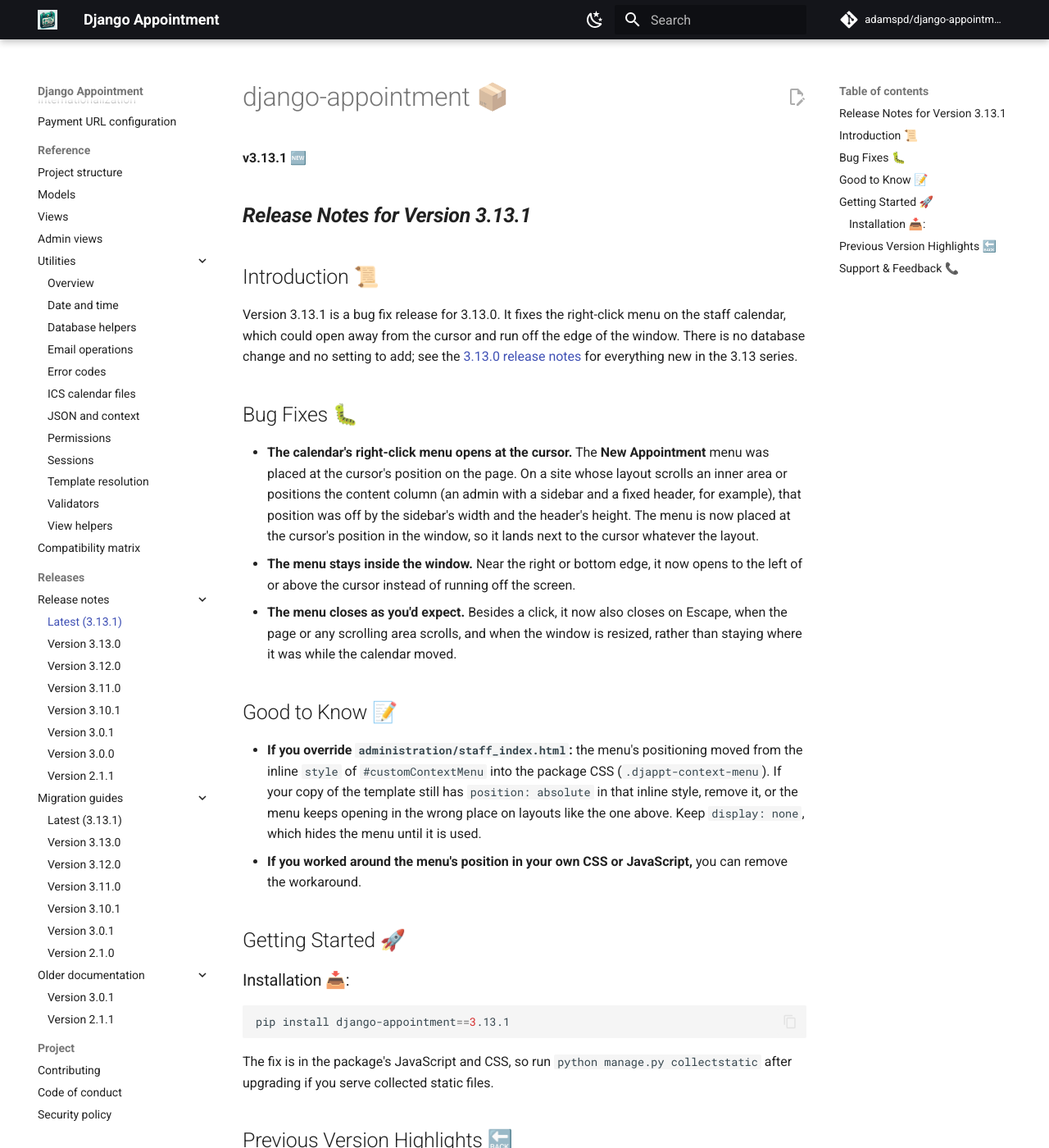
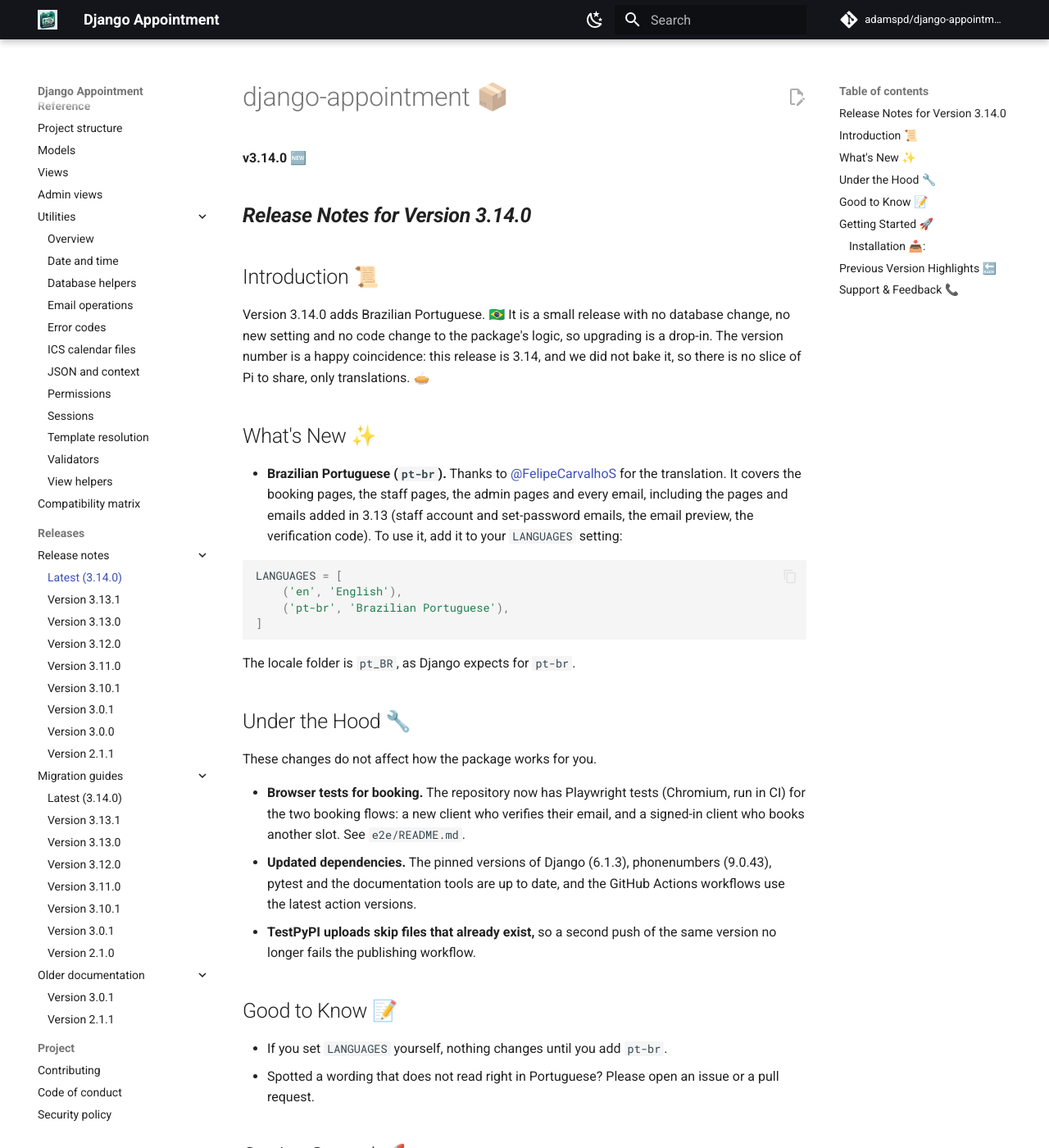
Before and after one commit to adamspd/django-appointment, an MkDocs documentation site: the page built from docs/release_notes/latest.md, in a window 1280 px wide and 1400 px high. Shown: the whole window at 82% size. Built offline with MkDocs 1.6.1 and Material for MkDocs 9.7.7, drawn with Linux system fonts in a browser that asks for light colours; comment, search, counter and statistics services are not loaded; some of the changed text lies outside the part shown.

Commit message:
Release 3.14.0
Add Brazilian Portuguese.

````diff
--- a/appointment/__init__.py
+++ b/appointment/__init__.py
@@ -6,5 +6,5 @@
 __url__ = "https://github.com/adamspd/django-appointment"
 __package_website__ = "https://django-appt.adamspierredavid.com/"
 __package_doc_url__ = "https://django-appt-doc.adamspierredavid.com/"
-__version__ = "3.13.1"
+__version__ = "3.14.0"
 __test_version__ = False
--- a/docs/release_notes/latest.md
+++ b/docs/release_notes/latest.md
@@ -1,49 +1,61 @@
 # django-appointment 📦
 
-**v3.13.1 🆕**
+**v3.14.0 🆕**
 
-## ___Release Notes for Version 3.13.1___
+## ___Release Notes for Version 3.14.0___
 
 ## Introduction 📜
 
-Version 3.13.1 is a bug fix release for 3.13.0. It fixes the right-click menu on the staff calendar, which could open
-away from the cursor and run off the edge of the window. There is no database change and no setting to add; see the
-[3.13.0 release notes](v3_13_0.md) for everything new in the 3.13 series.
+Version 3.14.0 adds Brazilian Portuguese. 🇧🇷 It is a small release with no database change, no new setting and no
+code change to the package's logic, so upgrading is a drop-in. The version number is a happy coincidence: this release
+is 3.14, and we did not bake it, so there is no slice of Pi to share, only translations. 🥧
 
-## Bug Fixes 🐛
+## What's New ✨
 
-- **The calendar's right-click menu opens at the cursor.** The **New Appointment** menu was placed at the cursor's
-  position on the page. On a site whose layout scrolls an inner area or positions the content column (an admin with a
-  sidebar and a fixed header, for example), that position was off by the sidebar's width and the header's height. The
-  menu is now placed at the cursor's position in the window, so it lands next to the cursor whatever the layout.
-- **The menu stays inside the window.** Near the right or bottom edge, it now opens to the left of or above the cursor
-  instead of running off the screen.
-- **The menu closes as you'd expect.** Besides a click, it now also closes on Escape, when the page or any scrolling
-  area scrolls, and when the window is resized, rather than staying where it was while the calendar moved.
+- **Brazilian Portuguese (`pt-br`).** Thanks to [@FelipeCarvalhoS](https://github.com/FelipeCarvalhoS) for the
+  translation. It covers the booking pages, the staff pages, the admin pages and every email, including the pages and
+  emails added in 3.13 (staff account and set-password emails, the email preview, the verification code). To use it,
+  add it to your `LANGUAGES` setting:
+
+  ```python
+  LANGUAGES = [
+      ('en', 'English'),
+      ('pt-br', 'Brazilian Portuguese'),
+  ]
+  ```
+
+  The locale folder is `pt_BR`, as Django expects for `pt-br`.
+
+## Under the Hood 🔧
+
+These changes do not affect how the package works for you.
+
+- **Browser tests for booking.** The repository now has Playwright tests (Chromium, run in CI) for the two booking
+  flows: a new client who verifies their email, and a signed-in client who books another slot. See `e2e/README.md`.
+- **Updated dependencies.** The pinned versions of Django (6.1.3), phonenumbers (9.0.43), pytest and the documentation
+  tools are up to date, and the GitHub Actions workflows use the latest action versions.
+- **TestPyPI uploads skip files that already exist,** so a second push of the same version no longer fails the
+  publishing workflow.
 
 ## Good to Know 📝
 
-- **If you override `administration/staff_index.html`:** the menu's positioning moved from the inline `style` of
-  `#customContextMenu` into the package CSS (`.djappt-context-menu`). If your copy of the template still has
-  `position: absolute` in that inline style, remove it, or the menu keeps opening in the wrong place on layouts like
-  the one above. Keep `display: none`, which hides the menu until it is used.
-- **If you worked around the menu's position in your own CSS or JavaScript,** you can remove the workaround.
+- If you set `LANGUAGES` yourself, nothing changes until you add `pt-br`.
+- Spotted a wording that does not read right in Portuguese? Please open an issue or a pull request.
 
 ## Getting Started 🚀
 
 ### Installation 📥:
 
 ```bash
-pip install django-appointment==3.13.1
+pip install django-appointment==3.14.0
 ```
 
-The fix is in the package's JavaScript and CSS, so run `python manage.py collectstatic` after upgrading if you serve
-collected static files.
+No migration and no `collectstatic` run is needed for this release.
 
 ## Previous Version Highlights 🔙
 
+- [Release notes for version 3.13.1](v3_13_1.md)
 - [Release notes for version 3.13.0](v3_13_0.md)
-- [Release notes for version 3.12.0](v3_12_0.md)
 
 ## Support & Feedback 📞
 
--- a/mkdocs.yml
+++ b/mkdocs.yml
@@ -109,7 +109,8 @@
       - Compatibility matrix: compatibility.md
   - Releases:
       - Release notes:
-          - Latest (3.13.1): release_notes/latest.md
+          - Latest (3.14.0): release_notes/latest.md
+          - Version 3.13.1: release_notes/v3_13_1.md
           - Version 3.13.0: release_notes/v3_13_0.md
           - Version 3.12.0: release_notes/v3_12_0.md
           - Version 3.11.0: release_notes/v3_11_0.md
@@ -118,7 +119,8 @@
           - Version 3.0.0: release_notes/v3_0_0.md
           - Version 2.1.1: release_notes/v2_1_1.md
       - Migration guides:
-          - Latest (3.13.1): migration_guides/latest.md
+          - Latest (3.14.0): migration_guides/latest.md
+          - Version 3.13.1: migration_guides/v3_13_1.md
           - Version 3.13.0: migration_guides/v3_13_0.md
           - Version 3.12.0: migration_guides/v3_12_0.md
           - Version 3.11.0: migration_guides/v3_11_0.md
````
Also changed, not shown: docs/migration_guides/latest.md (+13 -15 lines), docs/migration_guides/v3_13_1.md (added, +33 -0 lines), docs/release_notes/v3_13_1.md (added, +52 -0 lines).
